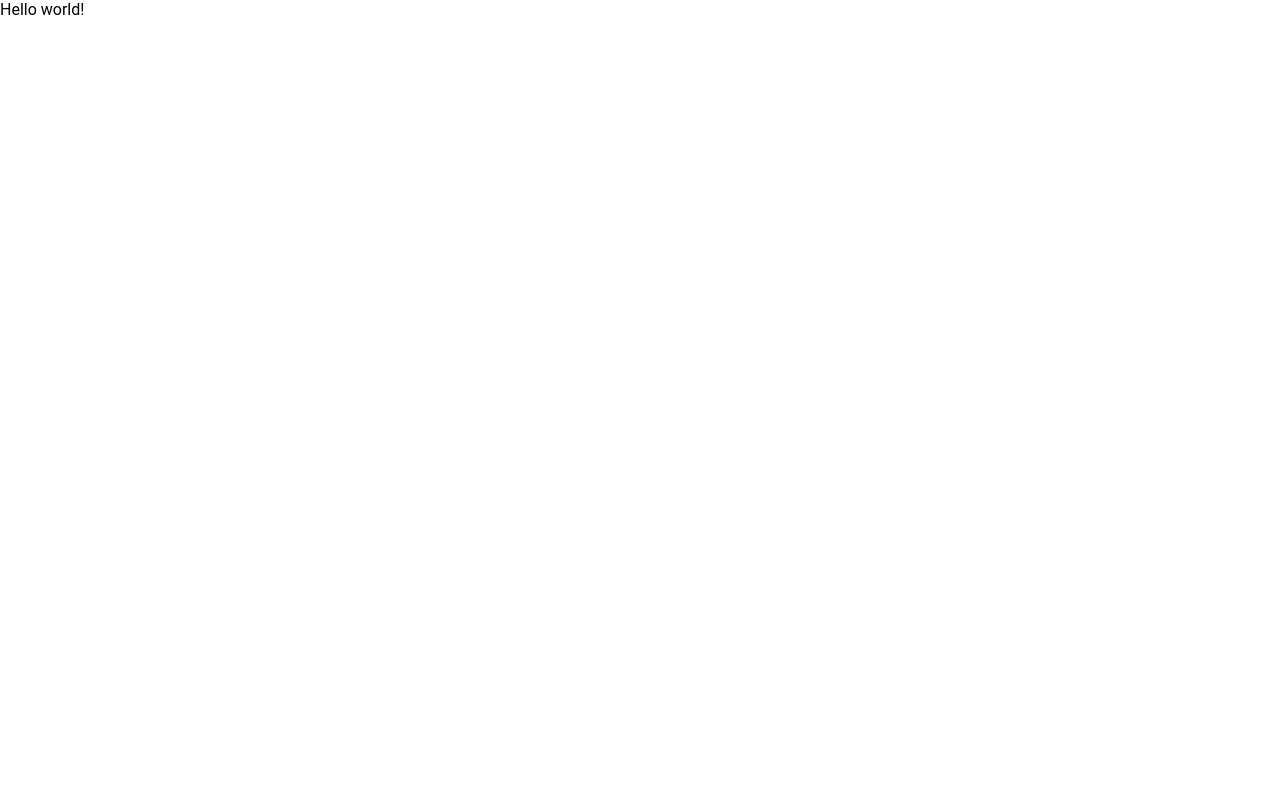
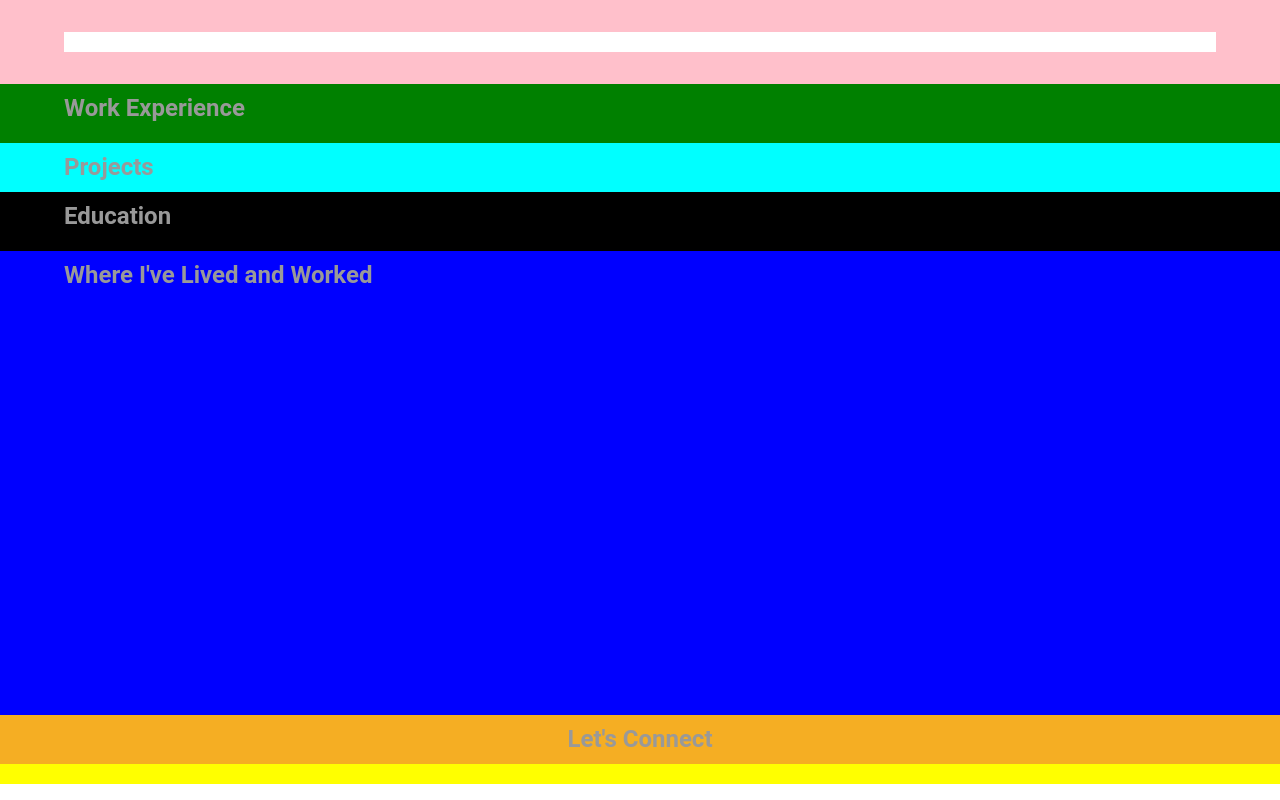
Before and after one commit to aphillips2014/project2, a plain HTML site: page index.html in a window 1280 px wide. Drawn offline with Linux system fonts and the light colour scheme.

Commit message:
Interactive Resume Updates
Updates done while going through Javascript Basics class

```diff
--- a/index.html
+++ b/index.html
@@ -52,7 +52,7 @@ need to load. You'll see a lot of <link>s to CSS files for styles and
 </head>
 <body unresolved>
   <div id="main">
-    Hello world!   <!-- You'll be deleting this line in the course -->
+
 
     <!--
     Everything from here to the <script> tag below is the skeleton of your
@@ -115,25 +115,32 @@ need to load. You'll see a lot of <link>s to CSS files for styles and
 
 
     if(document.getElementsByClassName('flex-item').length === 0) {
-      document.getElementById('topContacts').style.display = 'none';
+      //document.getElementById('topContacts').style.display = 'none';
+      document.getElementById('topContacts').style.backgroundColor = 'white';
     }
     if(document.getElementsByTagName('h1').length === 0) {
-      document.getElementById('header').style.display = 'none';
+      //document.getElementById('header').style.display = 'none';
+      document.getElementById('header').style.backgroundColor = 'pink';
     }
     if(document.getElementsByClassName('work-entry').length === 0) {
-      document.getElementById('workExperience').style.display = 'none';
+      //document.getElementById('workExperience').style.display = 'none';
+      document.getElementById('workExperience').style.backgroundColor = 'green';
     }
     if(document.getElementsByClassName('project-entry').length === 0) {
-      document.getElementById('projects').style.display = 'none';
+      //document.getElementById('projects').style.display = 'none';
+      document.getElementById('projects').style.backgroundColor = 'cyan';
     }
     if(document.getElementsByClassName('education-entry').length === 0) {
-      document.getElementById('education').style.display = 'none';
+      //document.getElementById('education').style.display = 'none';
+      document.getElementById('education').style.backgroundColor = 'black';
     }
     if(document.getElementsByClassName('flex-item').length === 0) {
-      document.getElementById('letsConnect').style.display = 'none';
+      //document.getElementById('letsConnect').style.display = 'none';
+      document.getElementById('letsConnect').style.backgroundColor = 'yellow';
     }
     if(document.getElementById('map') === null) {
-      document.getElementById('mapDiv').style.display = 'none';
+      //document.getElementById('mapDiv').style.display = 'none';
+      document.getElementById('mapDiv').style.backgroundColor = 'blue';
     }
   </script>
 </body>
--- a/js/helper.js
+++ b/js/helper.js
@@ -16,6 +16,7 @@ var HTMLheaderName = '<h1 id="name">%data%</h1>';
 var HTMLheaderRole = '<span>%data%</span><hr/>';
 
 var HTMLcontactGeneric = '<li class="flex-item"><span class="orange-text">%contact%</span><span class="white-text">%data%</span></li>';
+var HTMLcontact = '<li class="flex-item"><span class="orange-text">contact</span><span class="white-text">%data%</span></li>';
 var HTMLmobile = '<li class="flex-item"><span class="orange-text">mobile</span><span class="white-text">%data%</span></li>';
 var HTMLemail = '<li class="flex-item"><span class="orange-text">email</span><span class="white-text">%data%</span></li>';
 var HTMLtwitter = '<li class="flex-item"><span class="orange-text">twitter</span><span class="white-text">%data%</span></li>';
--- a/js/resumeBuilder.js
+++ b/js/resumeBuilder.js
@@ -0,0 +1,72 @@
+var education = {   /* Education object */
+ 	"schools": [    /* Schools Array with 2 school objects  */
+ 		{
+ 			"name": "Texas A&M-Commerce",
+ 			"location": "Commerce, TX",
+ 			"degree": "BS",
+ 			"majors": ["Chemistry"],
+ 			"dates": 1996,
+ 			"url": "http://www.tamuc.edu"
+ 		}
+ 	],
+	"onlinecourses": [
+		{
+			"title" : "Front-End Web Developer",
+			"school": "Udacity",
+			"dates": 2015,
+			"url": "https://www.udacity.com/course/nd001"
+		}
+	]
+}
+
+var work = {
+ 	"jobs": [
+ 		{
+ 			"employer": "Raytheon",
+ 			"title": "Associate Software Engineer",
+ 			"location": "Greenville, TX",
+ 			"dates": "1996-2000",
+ 			"description": "Design and develop defense systems for domestic and foreign governments. "
+ 		},
+ 		{
+ 			"employer": "AT&T",
+ 			"title": "Solution Engineer",
+ 			"location": "Richardson, TX",
+ 			"dates": "2000-Present",
+ 			"description": "Provide solutions for our monitoring environment."
+ 		}
+ 	]
+}
+
+var projects = {
+ 	"project": [
+ 		{
+ 			"title": "Rivet Joint",
+ 			"dates": "1996-1998",
+ 			"description": "Developed operator work station for Rivet Joint aircraft",
+ 			"images": ["images/rivet1.jpg", "images/rivet2.jpg"]
+ 		},
+ 		{
+ 			"title": "OLAM",
+ 			"dates": "2001-2003",
+ 			"description": "Developed web and backend code for online billing and minutes usage",
+ 			"images": ["images/att.jpg"]
+ 		}
+ 	]
+}
+
+var bio = {
+	"name" : "Andrew T. Phillips",
+	"role" : "Solution Engineer",
+ 	"contacts": {
+ 			"mobile": "972-822-6610",
+ 			"email": "phillips4energy@gmail.com",
+ 			"github": "https://github.com/aphillips2014",
+ 			"twitter": "@atphillips",
+ 			"location": "Dallas"
+ 	 },
+ 	 "welcomeMessage": "Welcome to my resume page.",
+ 	 "skills": ["team player", "coder", "cook"
+ 	 ],
+ 	 "bioPic": "images/fry.jpg"
+}
```
Also changed, not shown: images/320px-Boeing_RC-135V_Rivet_Joint_64-14846_Electronic_Intelligence_Aircraft.jpg (added), images/att.jpg (added), images/rivet1.jpg (added), images/rivet2.jpg (added).
